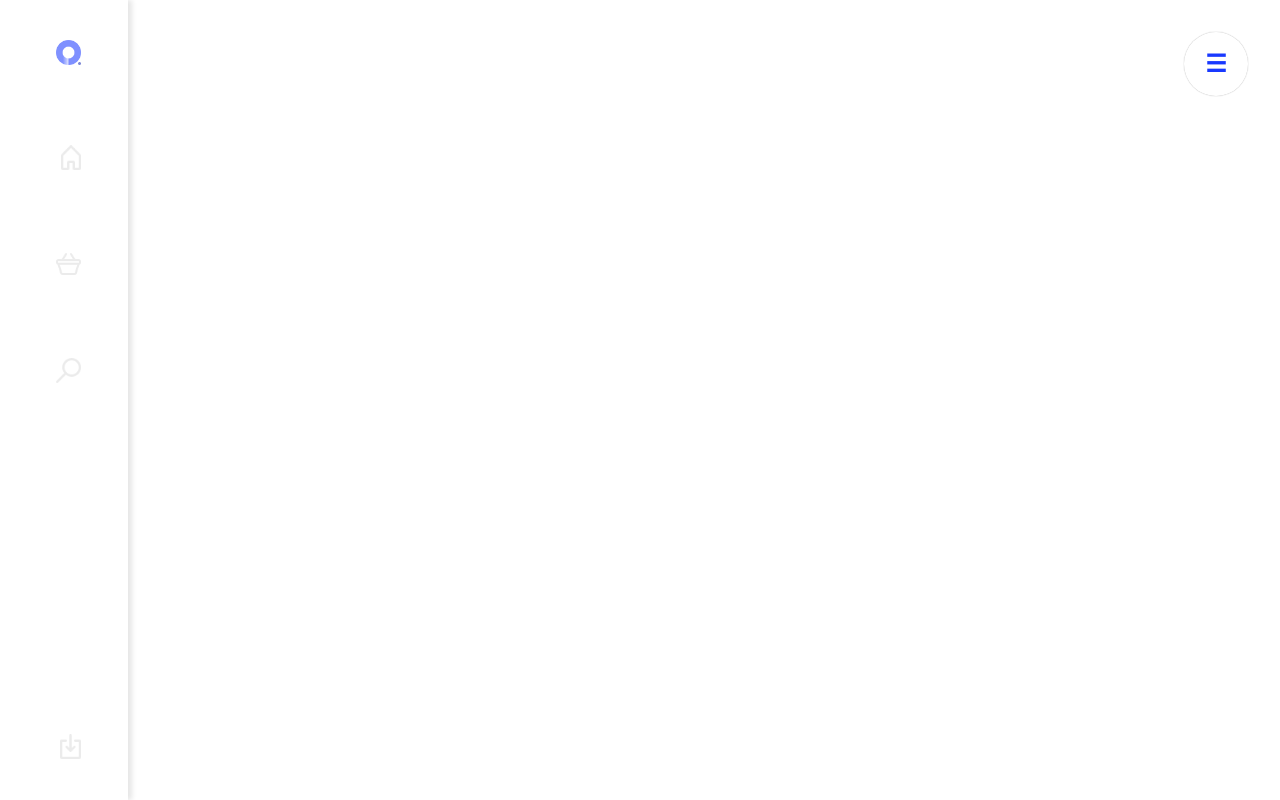
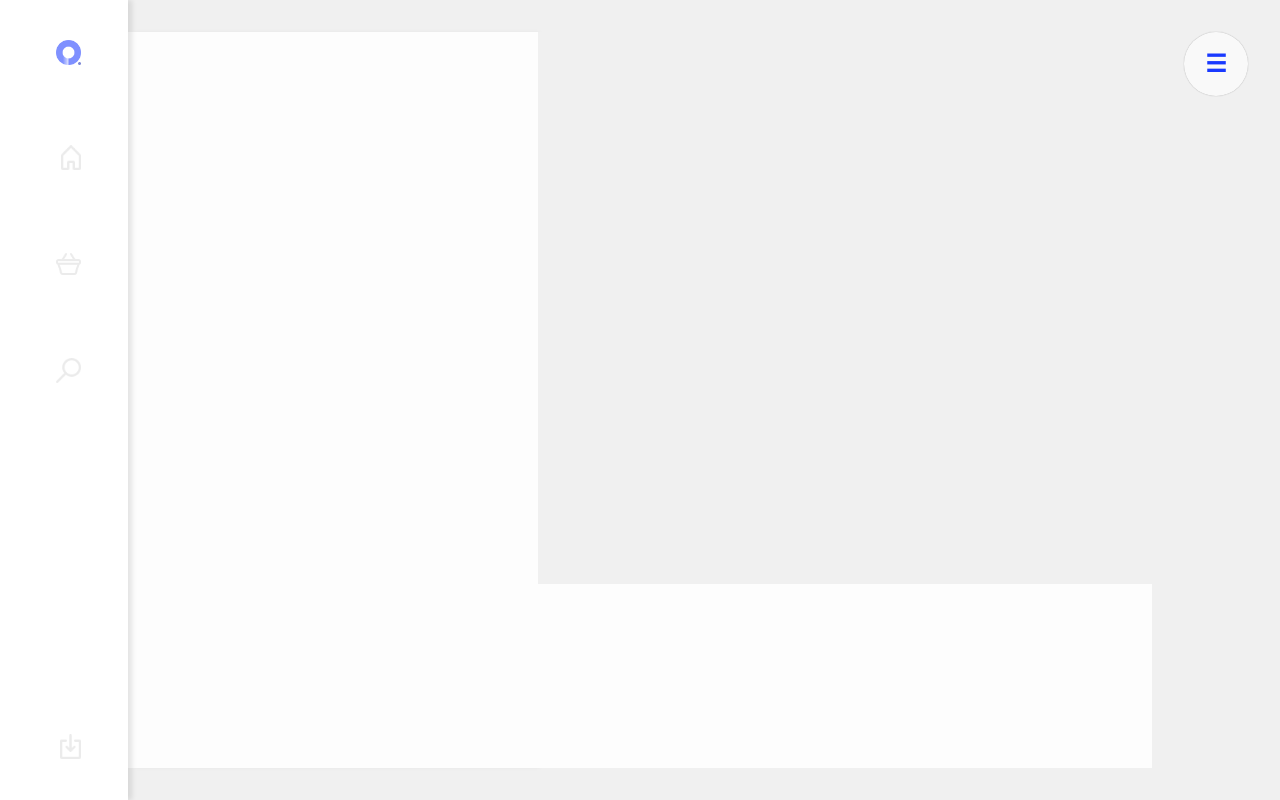
Before and after one commit to rafalpyska/ollios, a Vue app: page /#/product-details in a window 1280 px wide. Built offline with nearby package versions, Linux system fonts and the light colour scheme.

Commit message:
Decrease padding in LivingRoom (.main) and set basic layout of ProductDetails component

```diff
--- a/src/components/LivingRoom.vue
+++ b/src/components/LivingRoom.vue
@@ -10,10 +10,10 @@
       <LoadingSpinner v-if="status"/>
 
       <section class="products">
-        <router-link to="/"tag="div" class="products__item" v-for="item in dataReceived" :class="'products__item--' + item.id">
+        <router-link to="/product-details"tag="figure" class="products__item" v-for="item in dataReceived" :key="item.id" :class="'products__item--' + item.id">
           <img :src="images" alt="" class="products__image"/>
           <div>
-            <p class="products__name">{{ item.name }}</p>
+            <figcaption class="products__name">{{ item.name }}</figcaption>
             <p class="products__description">{{ item.company.catchPhrase }}</p>
             <p class="products__price">${{ item.address.geo.lat}}</p>
           </div>
@@ -58,7 +58,7 @@
 
   .main {
     width: 100%;
-    padding: 3rem 8rem 3rem 16rem;
+    padding: 2rem 8rem 2rem 16rem;
     background-color: rgba(240, 240, 240, 1);
   }
   .products {
@@ -67,6 +67,7 @@
     grid-template-columns: 23% 1fr 23% 23%;
     grid-gap: 2rem;
     &__item {
+      margin: 0;
       padding: 2rem;
       background-color: rgba(255, 255, 255, .5);
       cursor: pointer;
@@ -94,6 +95,7 @@
       }
       &--4 {
         display: flex;
+        justify-content: space-around;
         grid-column: 2/4;
         & .products__image {
           order: 2;
@@ -101,6 +103,7 @@
       }
       &--6 {
         display: flex;
+        justify-content: space-around;
         grid-column: 1/3;
         & .products__image {
           order: 2;
@@ -122,6 +125,9 @@
       color: rgba(0, 35, 255, .9);
       font-weight: 300;
     }
+    &__name {
+      margin: .6rem 0;
+    }
   }
   .section {
     &__details {
--- a/src/components/ProductDetails.vue
+++ b/src/components/ProductDetails.vue
@@ -1,12 +1,79 @@
 <template lang="html">
+  <div class="container">
+    <main class="main">
+      <section class="product-details">
+        <div class="product-details__image">
 
+        </div>
+        <div class="product-details__container">
+        <div class="product-details__description">
+
+        </div>
+        <section class="recomended">
+
+        </section>
+        </div>
+      </section>
+
+      <!-- <section class="section__details">
+        <h1 class="section__title">Products</h1>
+        <p class="section__category">{{ $route.name }}</p>
+      </section>
+
+      <LoadingSpinner v-if="status"/>
+
+      <section class="products">
+        <router-link to="/product-details"tag="div" class="products__item" v-for="item in dataReceived" :class="'products__item--' + item.id">
+          <img :src="images" alt="" class="products__image"/>
+          <div>
+            <p class="products__name">{{ item.name }}</p>
+            <p class="products__description">{{ item.company.catchPhrase }}</p>
+            <p class="products__price">${{ item.address.geo.lat}}</p>
+          </div>
+        </router-link>
+      </section> -->
+    </main>
+  </div>
 </template>
 
 <script>
+
   export default {
     name: "ProductDetails"
   }
+
 </script>
 
 <style lang="scss">
+
+  .main {
+    width: 100%;
+    padding-left: 8rem;
+  }
+
+  .product-details {
+    display: flex;
+    width: 100%;
+    height: 100%;
+    &__image {
+      width: 40%;
+      background-color: rgba(255, 255, 255, .9);
+      box-shadow: 4px 0 5px -2px rgba(0, 0, 0, .1);
+    }
+    &__container {
+      display: flex;
+      flex-direction: column;
+      justify-content: space-between;
+      width: 60%;
+      background-color: rgba(240, 240, 240, 1);
+    }
+    &__description {
+      padding: 2rem 0 0 2rem;
+    }
+  }
+  .recomended {
+    width: 100%;
+    height: 25%;
+    background-color: rgba(255, 255, 255, .9);
+  }
 </style>
```
